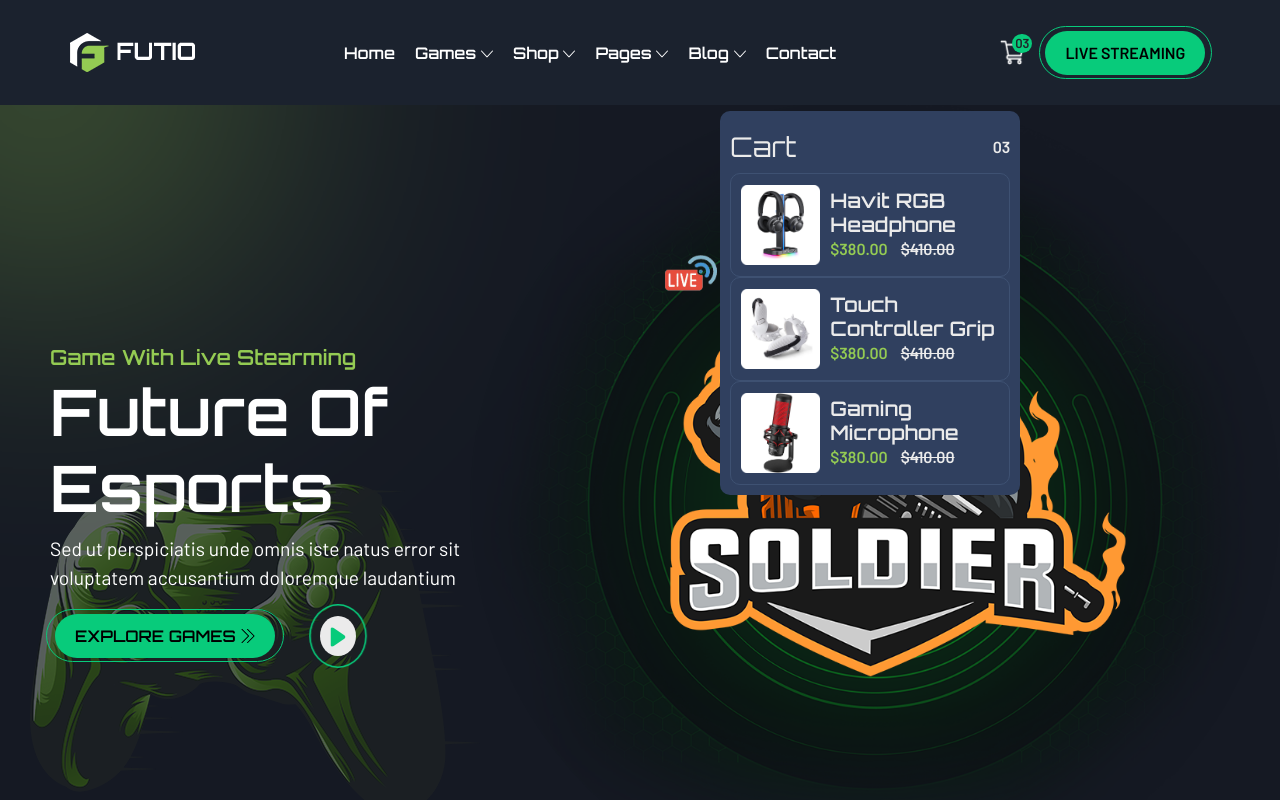
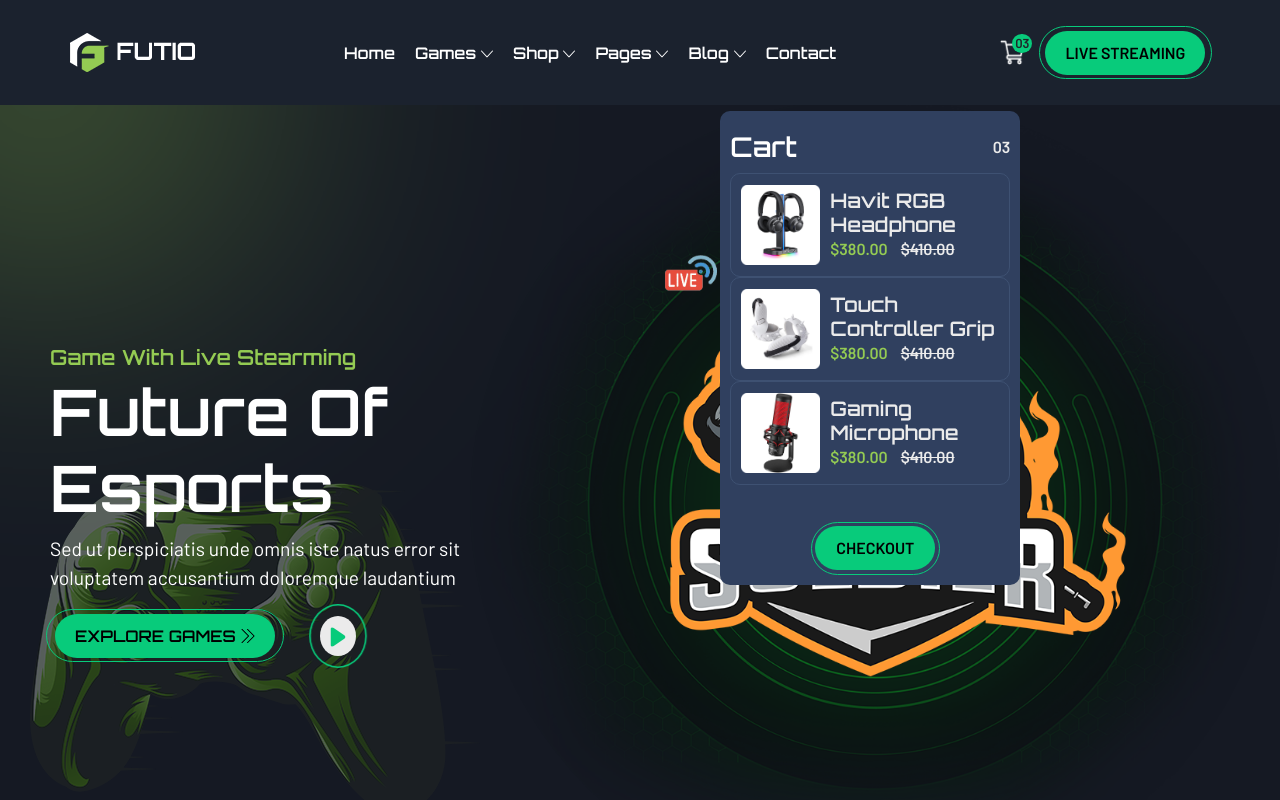
Before and after one commit to GiacomoArena/proj-html-vuejs, a Vue app: page / in a window 1280 px wide. Both pictures are taken after a click on the element 1097 px from the left and 52 px from the top of the page. Shown: the top 800 px of the page. Built offline with nearby package versions, Linux system fonts and the light colour scheme.

Commit message:
fix cart

```diff
--- a/src/components/Header.vue
+++ b/src/components/Header.vue
@@ -11,7 +11,13 @@
     data(){
       return{
         store,
-        products
+        products,
+        cartFlag:false
+      }
+    },
+    methods:{
+      changeCartFlag(){
+        this.cartFlag = !this.cartFlag
       }
     }
   }
@@ -37,13 +43,13 @@
 </div>
 
 
-<div class="cart">
+<div class="cart" @click="changeCartFlag()">
   <img src="../assets/icon/cart-icon.png" alt="cart">
   <button>LIVE STREAMING</button>
   <span class="element-num">
     03
   </span>
-  <div class="cart-element" >
+  <div class="cart-element" :class="{'click-cart-element' : cartFlag === true}">
     <span class=" d-flex justify-content-between">
     <h6>Cart</h6>
       03
@@ -60,6 +66,7 @@
         </span>
       </span>
     </div>
+    <button class="checkout">CHECKOUT</button>
   </div>
 </div>
 
@@ -97,7 +104,14 @@ section{
     display: flex;
     align-items: center;
     cursor: pointer;
+    .click-cart-element{
+      right: 190px;
+      top: 85px !important;
+      opacity: 1 !important;
+      pointer-events: auto !important;
+    }
     .cart-element{
+      pointer-events: none;
       border-radius: 10px;
       display: flex;
       flex-direction: column;
@@ -106,18 +120,31 @@ section{
       position: absolute;
       width: 300px;
       padding: 10px;
+      padding-bottom: 100px;
       background-color: $my-blue;
       right: 190px;
-      top: 85px;
+      top: 385px;
+      opacity: 0;
+      transition: all 0.6s;
       span{
         padding: 10px 0;
         align-items: center;
         color: $my-white;
         font-weight: 600;
         h6{
+          font-weight: 600;
+          color: white;
           font-family: $primary-font;
           font-size: 1.7rem;
         }
+      }
+
+      .checkout{
+        position: absolute;
+        bottom: 10px;
+        left: 50%;
+        transform: translateX(-50%);
+        width: 120px;
       }
 
       .product{
```
